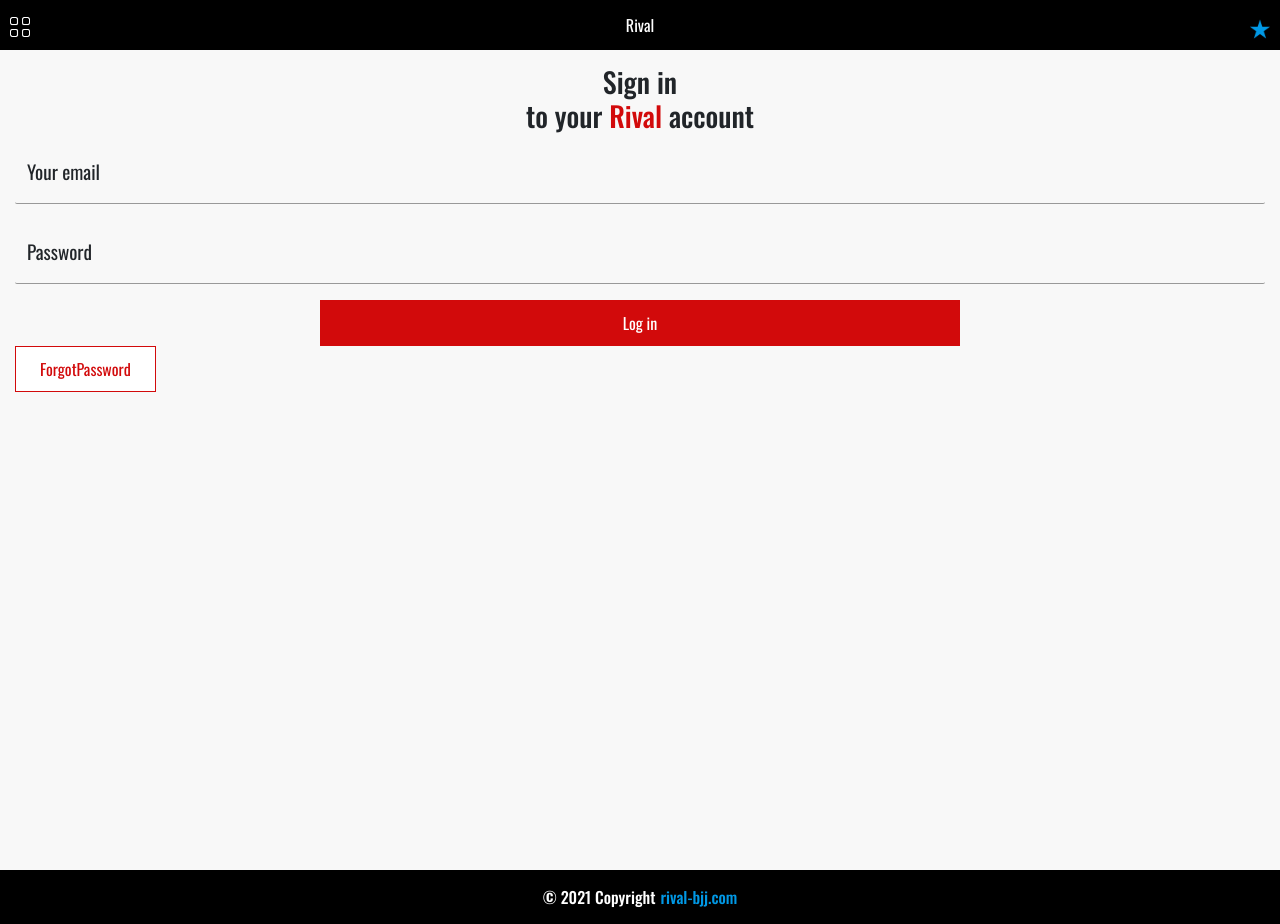
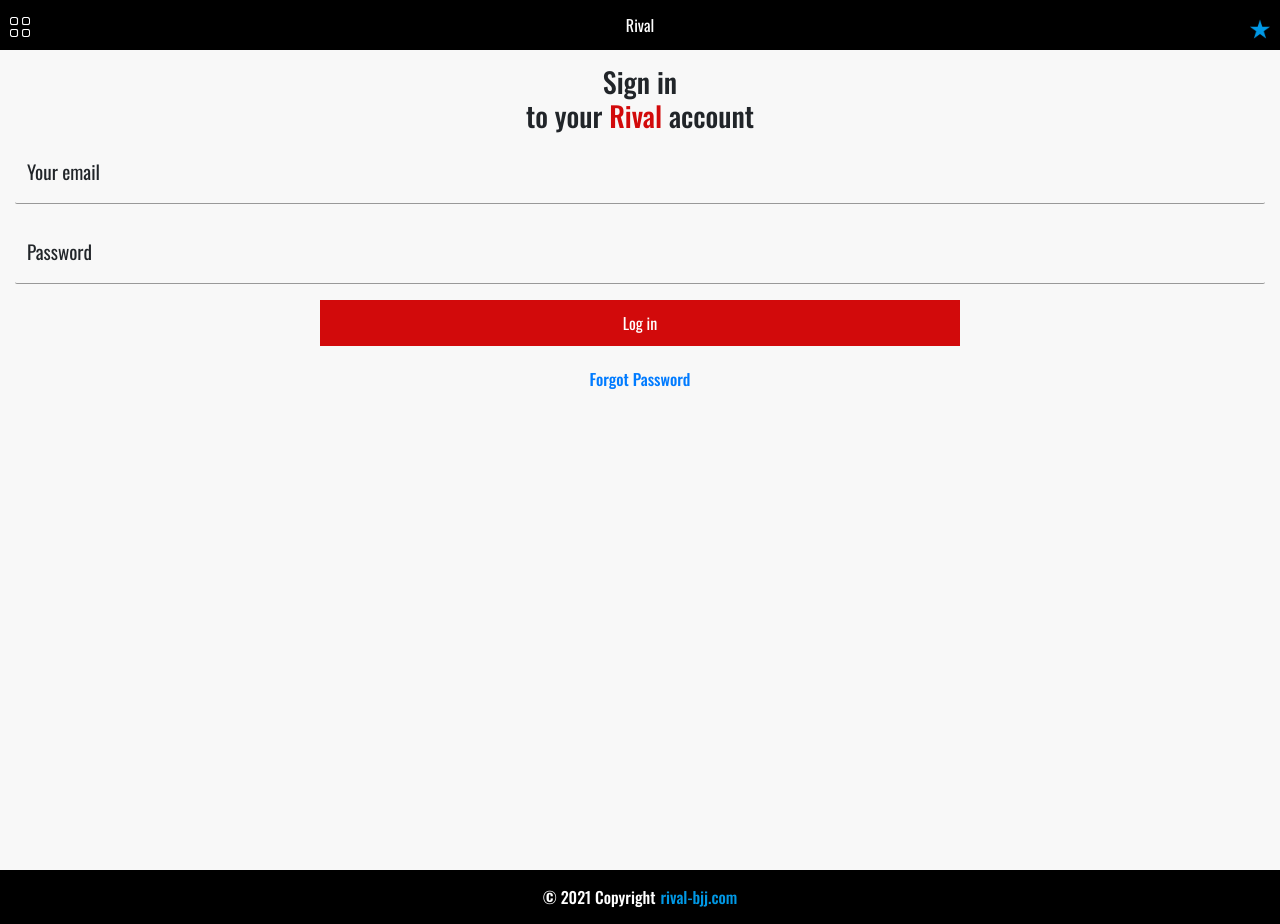
Before and after one commit to igor-tanv/rival-bjj-client, a React (Create React App) app: page /login in a window 1280 px wide. Built offline with nearby package versions, Linux system fonts and the light colour scheme.

Commit message:
player logged in after password reset

```diff
--- a/src/features/login/email-password-reset.jsx
+++ b/src/features/login/email-password-reset.jsx
@@ -21,6 +21,7 @@
         setEmail("")
         return
       }
+      setEmail("")
     }).catch(error => {
       setError('Sorry, there was a server error, please contact igor!')
       return
@@ -41,7 +42,7 @@
           value={email}
           onChange={(val) => setEmail(val)}
         />
-        <Button type='submit' onClick={() => setMessage('Check your email for the password reset')}>Send</Button>
+        <Button type='submit' onClick={() => setMessage('Check your email for the password reset, it may be in your spam')}>Send</Button>
       </form>
     </div>
   )
--- a/src/features/login/index.jsx
+++ b/src/features/login/index.jsx
@@ -58,9 +58,13 @@
           <Button type='submit' style={{ minWidth: "50vw" }}>Log in</Button>
         </div>
       </form>
-      <Link to="/password/email">
-        <Button isSecondary={true}>ForgotPassword</Button>
-      </Link>
+      <br></br>
+      <div style={{ textAlign: "center" }}>
+        <Link to="/password/email">
+          <h6>Forgot Password</h6>
+        </Link>
+      </div>
+
     </div>
   )
 }
--- a/src/features/login/password-reset.jsx
+++ b/src/features/login/password-reset.jsx
@@ -24,6 +24,11 @@
         setPassword("")
         return
       }
+      localStorage.setItem("jwt", json.jwt)
+      localStorage.setItem("playerId", json.id)
+      const redirectUrl = localStorage.getItem("redirectUrl")
+      localStorage.removeItem("redirectUrl")
+      window.location = redirectUrl || `/profiles/${id}`
     }).catch(error => {
       setError('Sorry, there was a server error, please contact igor!')
       return
@@ -44,7 +49,7 @@
           value={password}
           onChange={(val) => setPassword(val)}
         />
-        <Button type='submit' onClick={() => setMessage('Password reset')}>Send</Button>
+        <Button type='submit' onClick={() => setMessage('Password reset')}>Submit</Button>
       </form>
     </div>
   )
```
